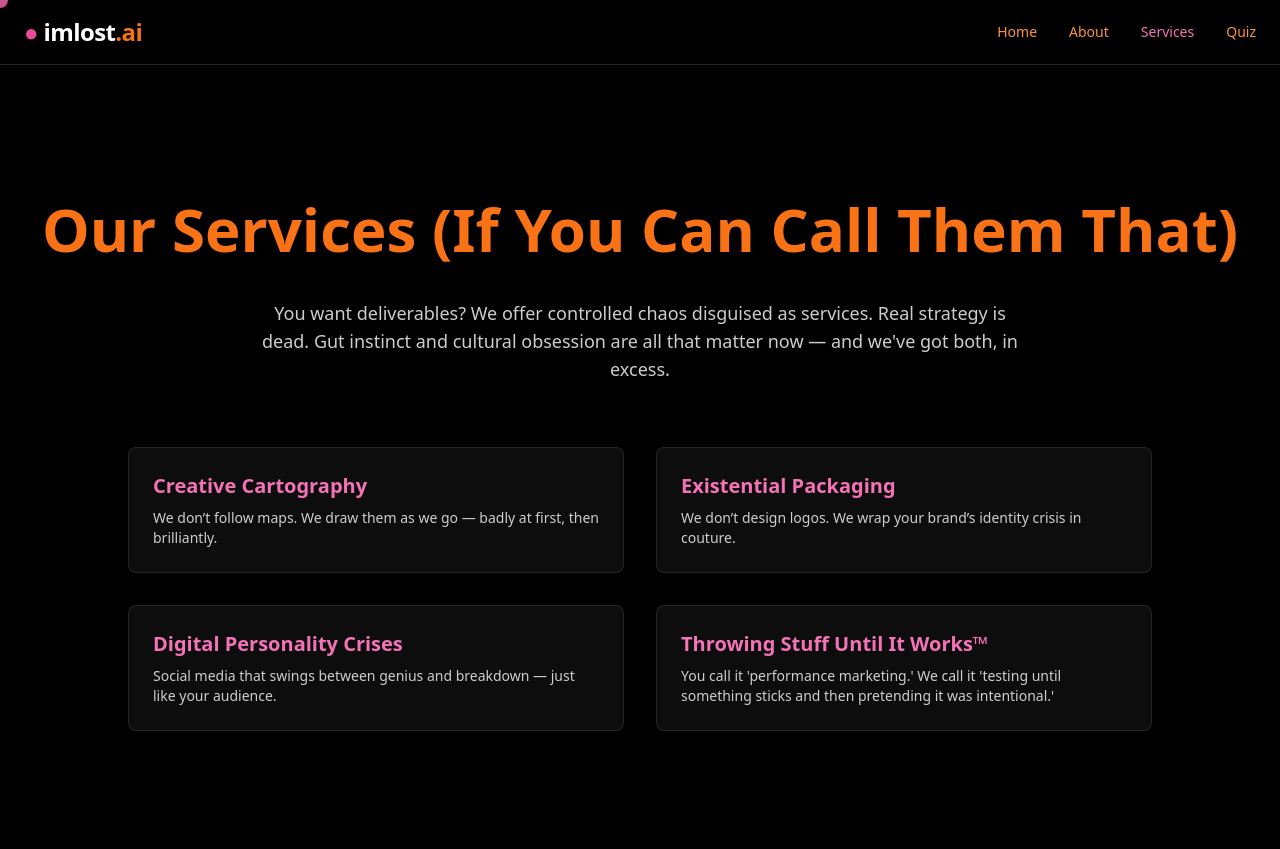
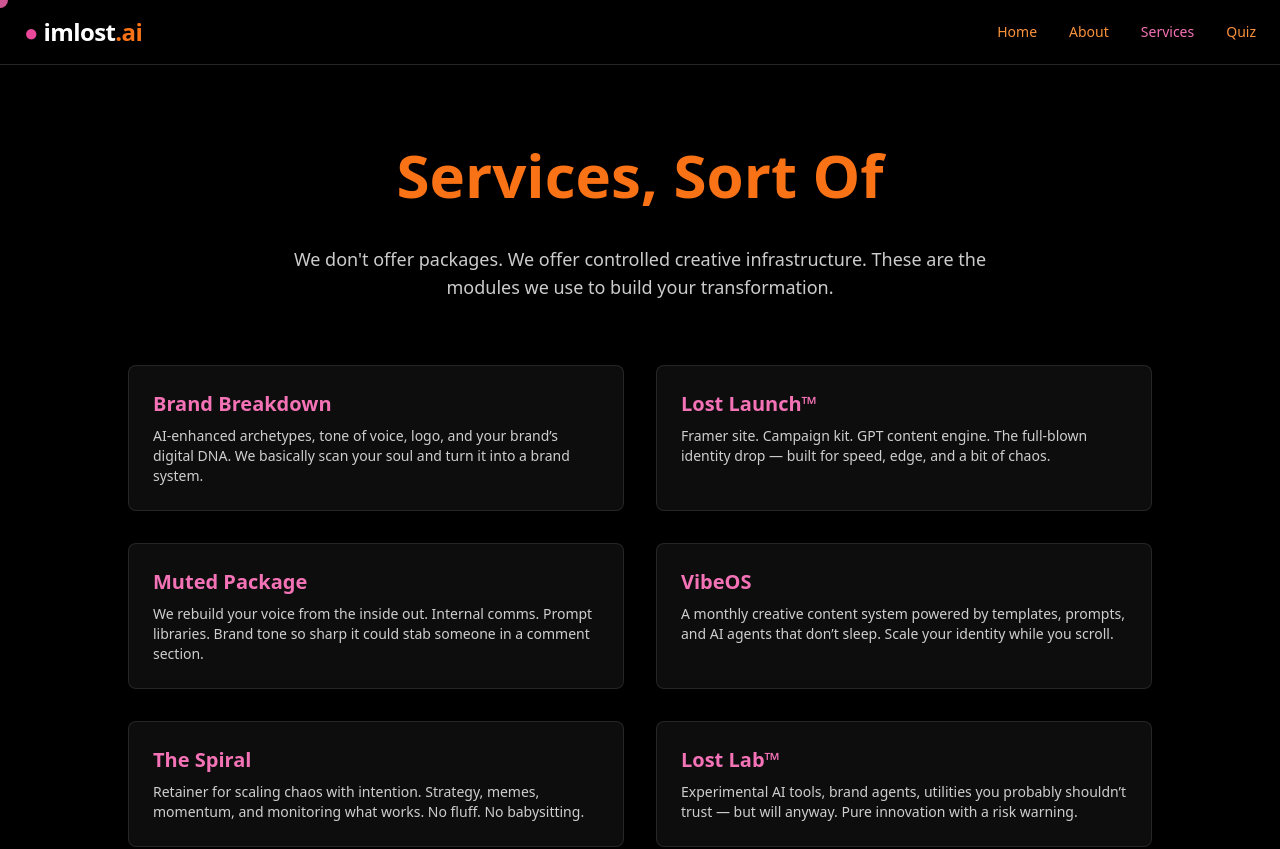
Before and after one commit to imlostai/imlost-ai, a React (Vite) app: page /services in a window 1280 px wide. Shown: the top 849 px of the page. Built offline with nearby package versions, Linux system fonts and the light colour scheme.

Commit message:
feat: updated Services page with official brand suite + tone

```diff
--- a/src/pages/Services.jsx
+++ b/src/pages/Services.jsx
@@ -2,6 +2,37 @@ import React from 'react';
 import { motion } from 'framer-motion';
 
 export default function Services() {
+  const services = [
+    {
+      title: "Brand Breakdown",
+      desc: "AI-enhanced archetypes, tone of voice, logo, and your brand’s digital DNA. We basically scan your soul and turn it into a brand system."
+    },
+    {
+      title: "Lost Launch™",
+      desc: "Framer site. Campaign kit. GPT content engine. The full-blown identity drop — built for speed, edge, and a bit of chaos."
+    },
+    {
+      title: "Muted Package",
+      desc: "We rebuild your voice from the inside out. Internal comms. Prompt libraries. Brand tone so sharp it could stab someone in a comment section."
+    },
+    {
+      title: "VibeOS",
+      desc: "A monthly creative content system powered by templates, prompts, and AI agents that don’t sleep. Scale your identity while you scroll."
+    },
+    {
+      title: "The Spiral",
+      desc: "Retainer for scaling chaos with intention. Strategy, memes, momentum, and monitoring what works. No fluff. No babysitting."
+    },
+    {
+      title: "Lost Lab™",
+      desc: "Experimental AI tools, brand agents, utilities you probably shouldn’t trust — but will anyway. Pure innovation with a risk warning."
+    },
+    {
+      title: "The Black Box (Coming Soon)",
+      desc: "Private operating system for elite brands. It’s not a deliverable. It’s a digital brain built to run your identity in stealth mode."
+    }
+  ];
+
   return (
     <div className="min-h-screen bg-black text-white px-8 py-20 flex flex-col items-center justify-center">
       <motion.h2
@@ -10,7 +41,7 @@ export default function Services() {
         animate={{ opacity: 1, y: 0 }}
         transition={{ duration: 1 }}
       >
-        Our Services (If You Can Call Them That)
+        Services, Sort Of
       </motion.h2>
 
       <motion.p
@@ -19,29 +50,12 @@ export default function Services() {
         animate={{ opacity: 1 }}
         transition={{ delay: 0.3, duration: 1 }}
       >
-        You want deliverables? We offer controlled chaos disguised as services. Real strategy is dead.
-        Gut instinct and cultural obsession are all that matter now — and we've got both, in excess.
+        We don't offer packages. We offer controlled creative infrastructure. These are the
+        modules we use to build your transformation.
       </motion.p>
 
       <div className="grid md:grid-cols-2 gap-8 max-w-5xl">
-        {[
-          {
-            title: "Creative Cartography",
-            desc: "We don’t follow maps. We draw them as we go — badly at first, then brilliantly."
-          },
-          {
-            title: "Existential Packaging",
-            desc: "We don’t design logos. We wrap your brand’s identity crisis in couture."
-          },
-          {
-            title: "Digital Personality Crises",
-            desc: "Social media that swings between genius and breakdown — just like your audience."
-          },
-          {
-            title: "Throwing Stuff Until It Works™",
-            desc: "You call it 'performance marketing.' We call it 'testing until something sticks and then pretending it was intentional.'"
-          }
-        ].map((item, index) => (
+        {services.map((item, index) => (
           <motion.div
             key={index}
             className="bg-white/5 border border-white/10 p-6 rounded-lg hover:bg-white/10 transition duration-300"
```
